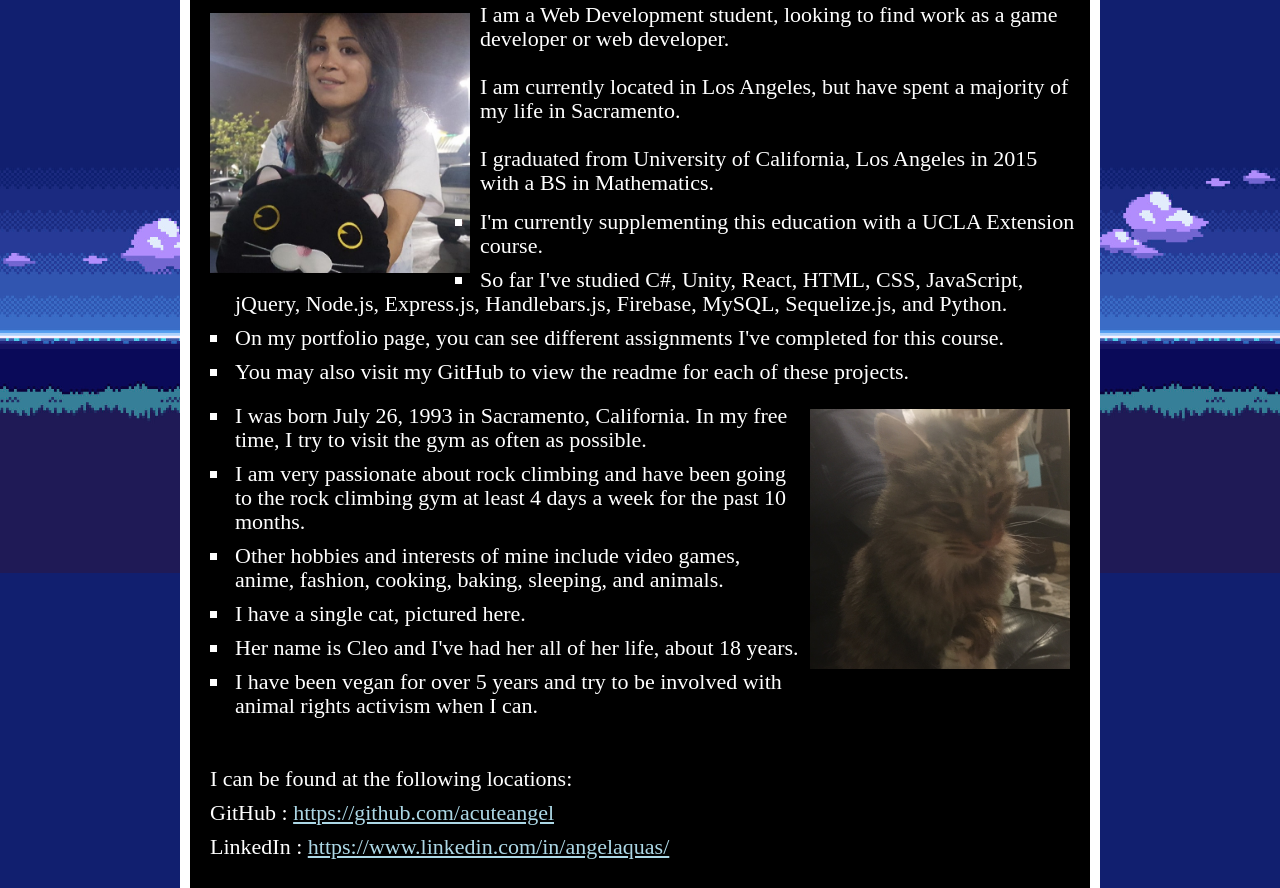
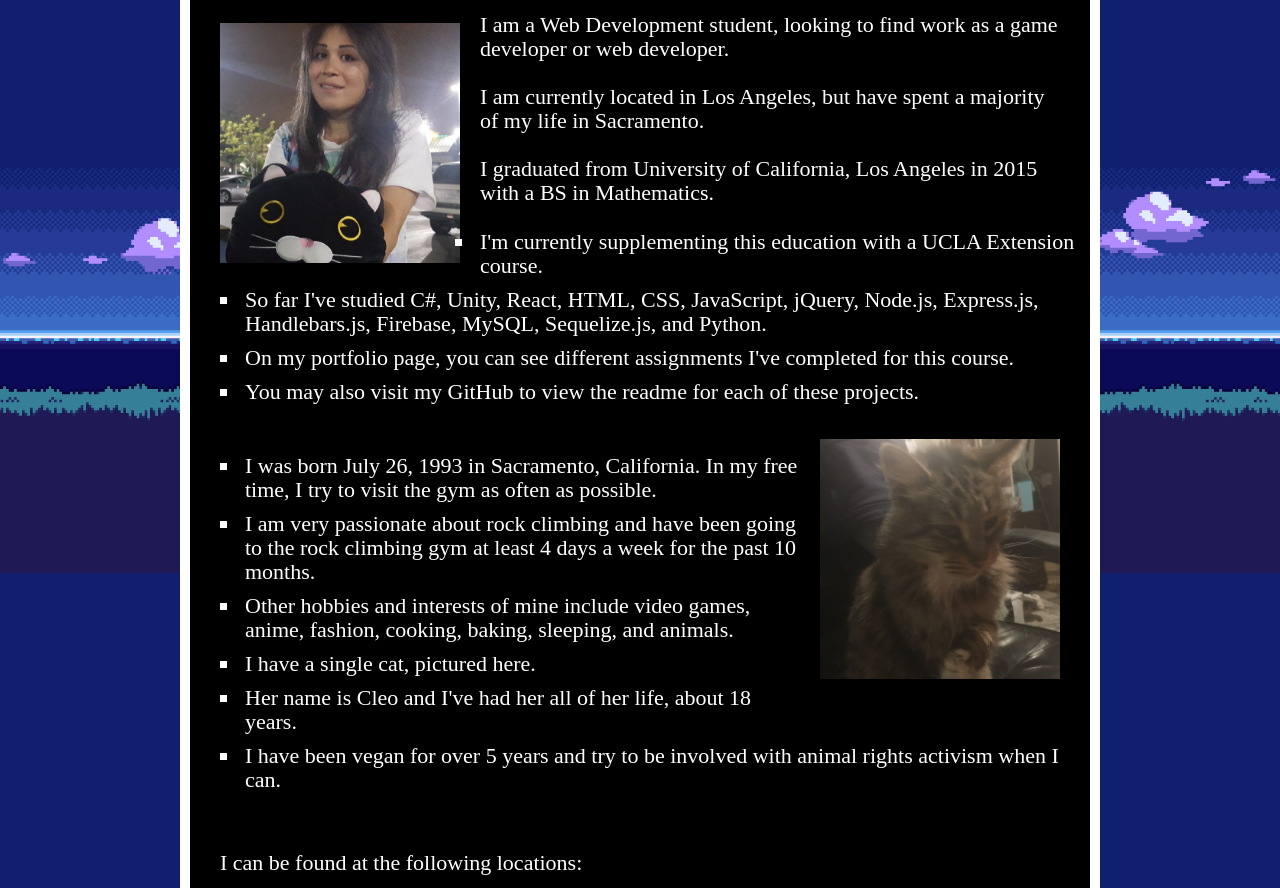
Before and after one commit to acuteangel/acuteangel.github.io, a plain HTML site: page index.html in a window 1280 px wide. Shown: the part 227-1115 px from the top of the page. Drawn offline with nearby package versions, Linux system fonts and the light colour scheme; a web font is replaced by a local one.

Commit message:
fixed about formatting

```diff
--- a/index.css
+++ b/index.css
@@ -116,8 +116,9 @@ a {
 }
 
 img {
-    width: 260px;
+    width: 240px;
     margin: 10px;
+    padding: 10px;
     float: left;
 }
 
@@ -179,8 +180,12 @@ h4 {
     padding:0px;
 }
 
+.bio{
+    padding: 10px;
+}
+
 .about-list {
-    padding-left: 30px;
+    padding-left: 40px;
     list-style-type: square;
 }
 
--- a/index.html
+++ b/index.html
@@ -54,9 +54,9 @@
                         </ul>
                     </p>
                     <br>
-                    <p>I can be found at the following locations:</p>
-                    <p>GitHub : <a href=https://github.com/acuteangel target="_blank">https://github.com/acuteangel</a></p>
-                    <p>LinkedIn : <a href=https://www.linkedin.com/in/angelaquas/ target="_blank">https://www.linkedin.com/in/angelaquas/</a></p>
+                    <p class="bio">I can be found at the following locations:</p>
+                    <p class="bio">GitHub : <a href=https://github.com/acuteangel target="_blank">https://github.com/acuteangel</a></p>
+                    <p class="bio">LinkedIn : <a href=https://www.linkedin.com/in/angelaquas/ target="_blank">https://www.linkedin.com/in/angelaquas/</a></p>
                     <br>
                     <br>
             </div>
```
